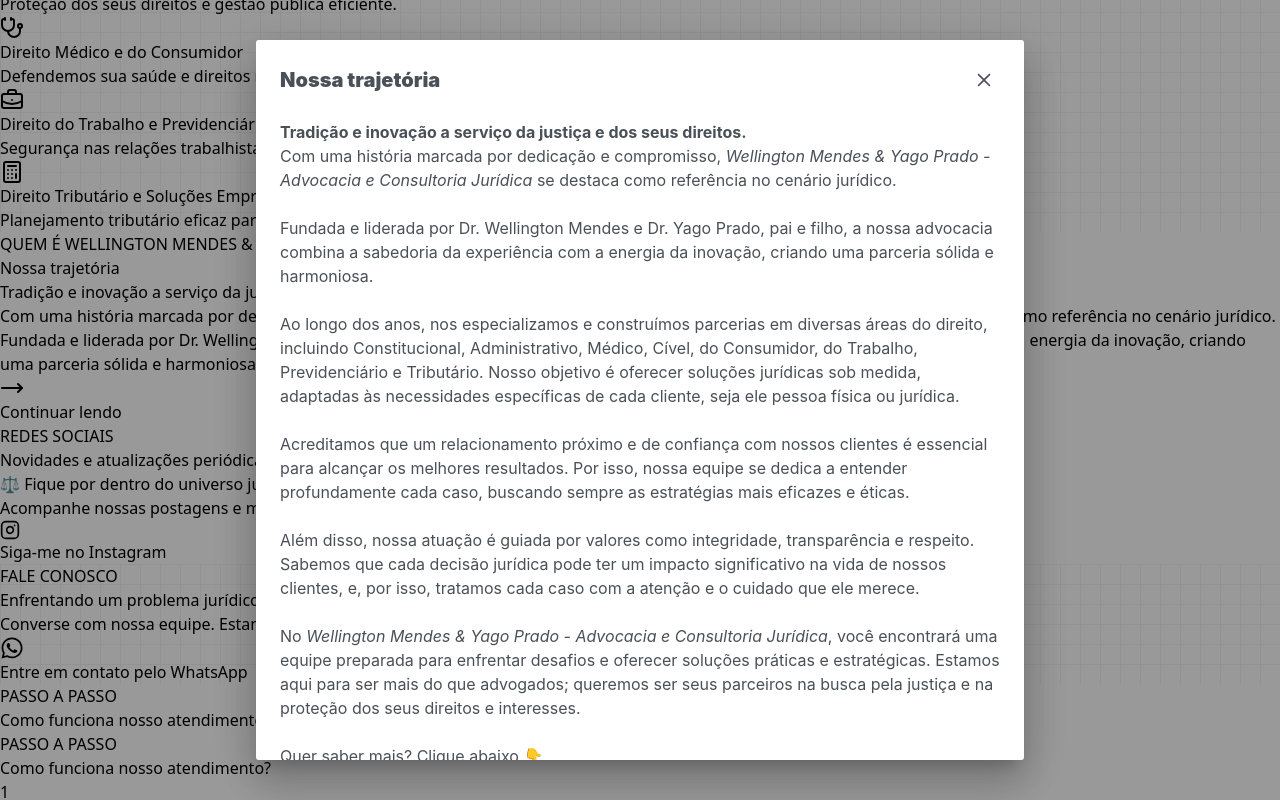
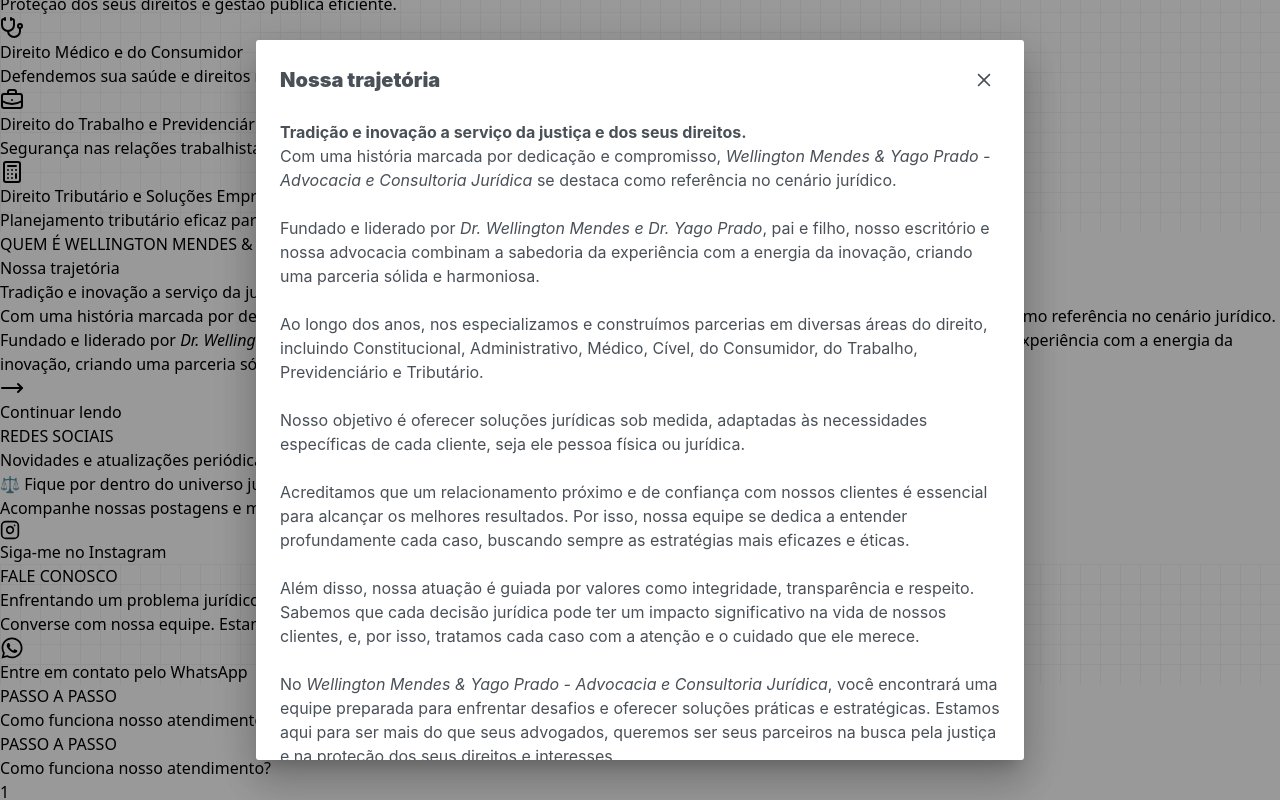
Before and after one commit to EdisonMatos/LP-MendesPrado, a React (Vite) app: page / in a window 1280 px wide. Both pictures are taken after a click on the button "Continuar lendo". Shown: the part 619-1419 px from the top of the page. Built offline with nearby package versions, Linux system fonts and the light colour scheme; a web font is replaced by a local one.

Commit message:
fix: Substitui texto da seção About de acordo com o doc

```diff
--- a/src/content/content.jsx
+++ b/src/content/content.jsx
@@ -341,9 +341,10 @@ const content = {
           </i>{" "}
           se destaca como referência no cenário jurídico.
           <br />
-          Fundada e liderada por Dr. Wellington Mendes e Dr. Yago Prado, pai e
-          filho, a nossa advocacia combina a sabedoria da experiência com a
-          energia da inovação, criando uma parceria sólida e harmoniosa.
+          Fundado e liderado por <i>Dr. Wellington Mendes e Dr. Yago Prado</i>,
+          pai e filho, nosso escritório e nossa advocacia combinam a sabedoria
+          da experiência com a energia da inovação, criando uma parceria sólida
+          e harmoniosa.
         </div>
       ),
       buttonModalLabelAbout: "Continuar lendo",
@@ -356,17 +357,21 @@ const content = {
           se destaca como referência no cenário jurídico.
           <br />
           <br />
-          Fundada e liderada por Dr. Wellington Mendes e Dr. Yago Prado, pai e
-          filho, a nossa advocacia combina a sabedoria da experiência com a
-          energia da inovação, criando uma parceria sólida e harmoniosa.
+          Fundado e liderado por <i>Dr. Wellington Mendes e Dr. Yago Prado</i>,
+          pai e filho, nosso escritório e nossa advocacia combinam a sabedoria
+          da experiência com a energia da inovação, criando uma parceria sólida
+          e harmoniosa.
           <br />
           <br />
           Ao longo dos anos, nos especializamos e construímos parcerias em
           diversas áreas do direito, incluindo Constitucional, Administrativo,
           Médico, Cível, do Consumidor, do Trabalho, Previdenciário e
-          Tributário. Nosso objetivo é oferecer soluções jurídicas sob medida,
-          adaptadas às necessidades específicas de cada cliente, seja ele pessoa
-          física ou jurídica.
+          Tributário.
+          <br />
+          <br />
+          Nosso objetivo é oferecer soluções jurídicas sob medida, adaptadas às
+          necessidades específicas de cada cliente, seja ele pessoa física ou
+          jurídica.
           <br />
           <br />
           Acreditamos que um relacionamento próximo e de confiança com nossos
@@ -387,8 +392,8 @@ const content = {
           </i>
           , você encontrará uma equipe preparada para enfrentar desafios e
           oferecer soluções práticas e estratégicas. Estamos aqui para ser mais
-          do que advogados; queremos ser seus parceiros na busca pela justiça e
-          na proteção dos seus direitos e interesses.
+          do que seus advogados, queremos ser seus parceiros na busca pela
+          justiça e na proteção dos seus direitos e interesses.
           <br />
           <br />
         </p>
```
